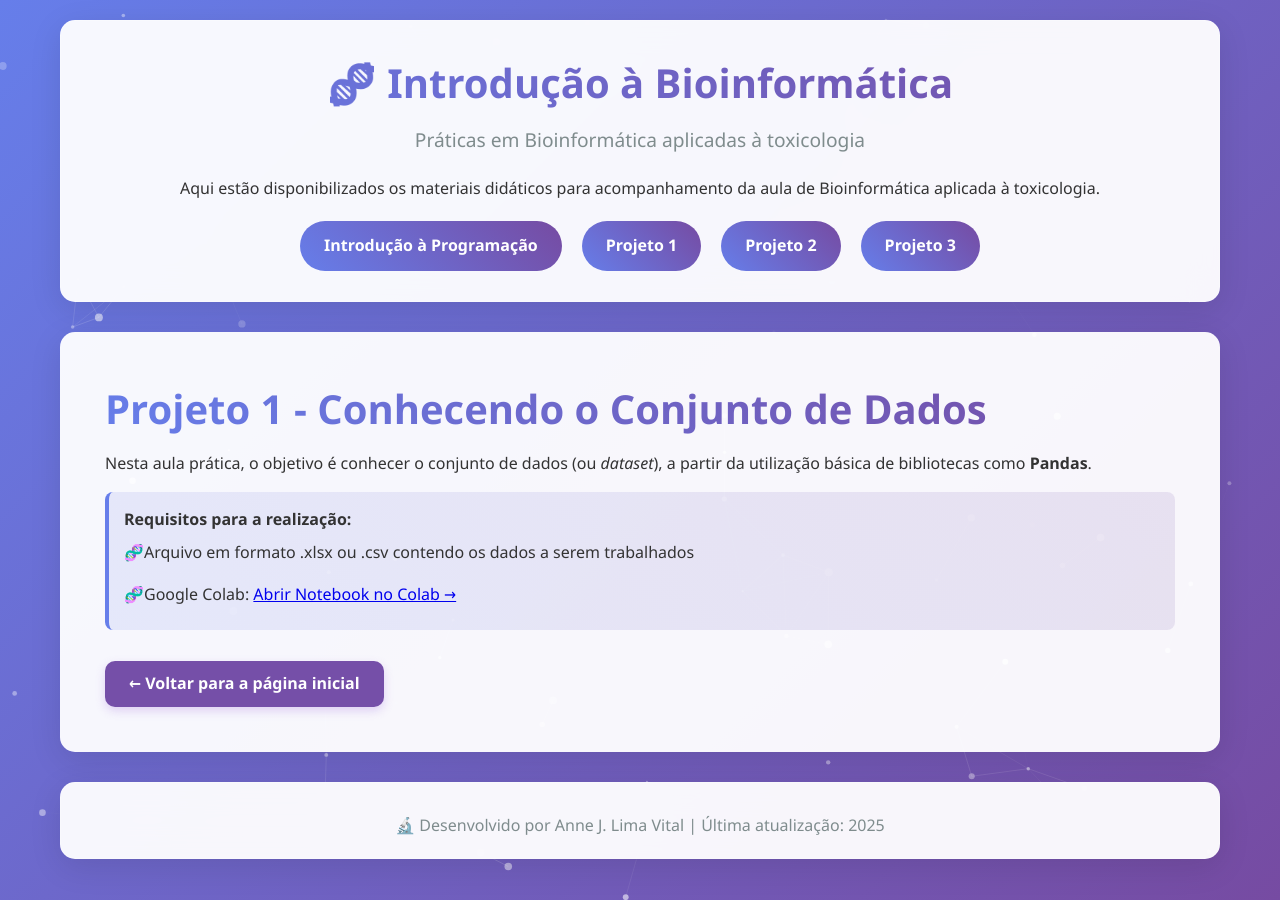
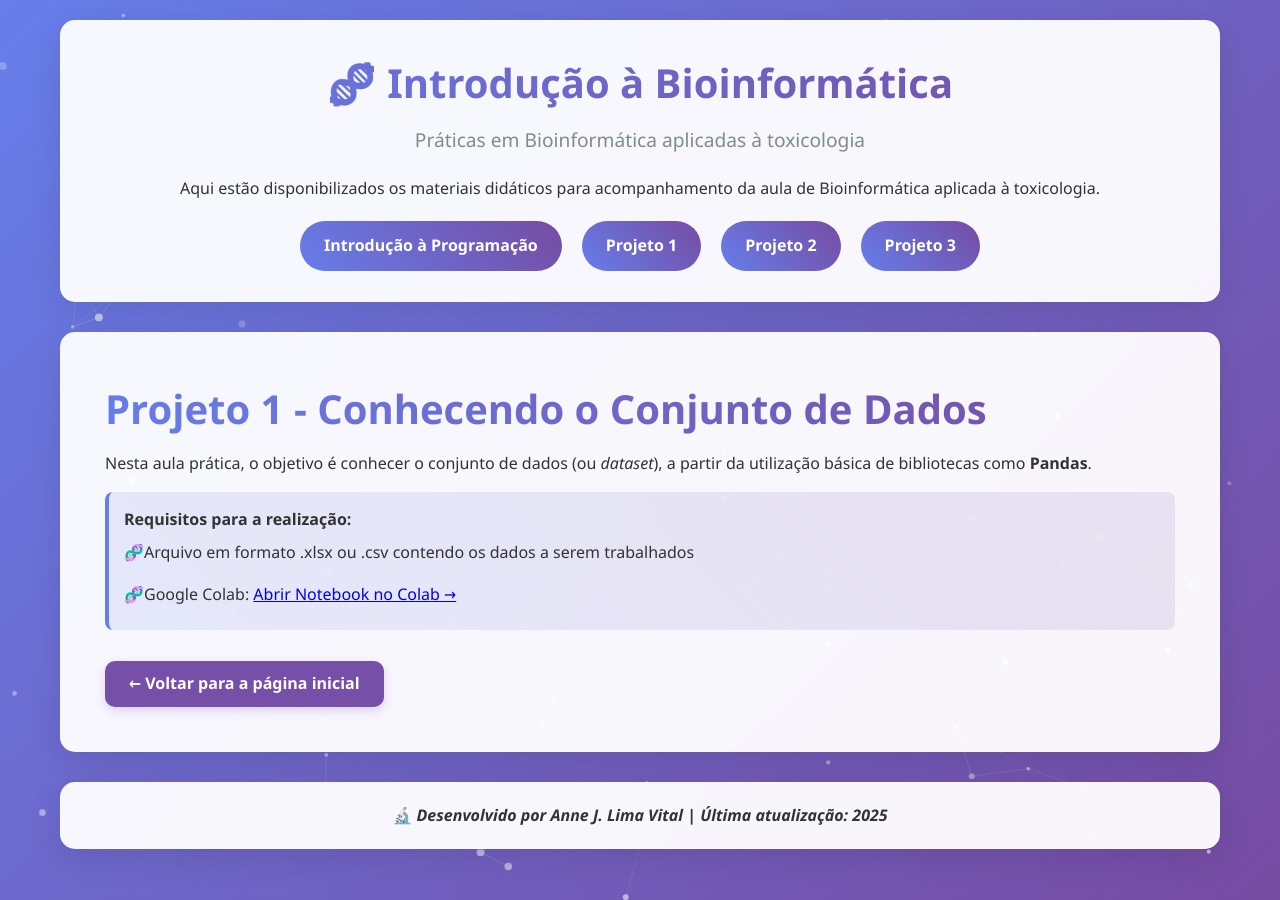
Before and after one commit to annejosiele/AJLV-Bioinformatics, a Jekyll site: the page built from projeto1.md, in a window 1280 px wide. Built offline with Jekyll 4.4.1, drawn with Linux system fonts in a browser that asks for light colours.

Commit message:
Update default.html

```diff
--- a/_layouts/default.html
+++ b/_layouts/default.html
@@ -34,10 +34,8 @@
       {{ content }}
     </div>
 
-    <footer class="fade-in" style="animation-delay: 1s;">
-      <p style="margin-top: 10px; color: #7f8c8d;">
-        🔬 Desenvolvido por Anne J. Lima Vital | Última atualização: 2025
-      </p>
+    <footer class="footer-custom">
+      🔬 <strong><em>Desenvolvido por Anne J. Lima Vital | Última atualização: 2025</em></strong>
     </footer>
   </div>
 
```
